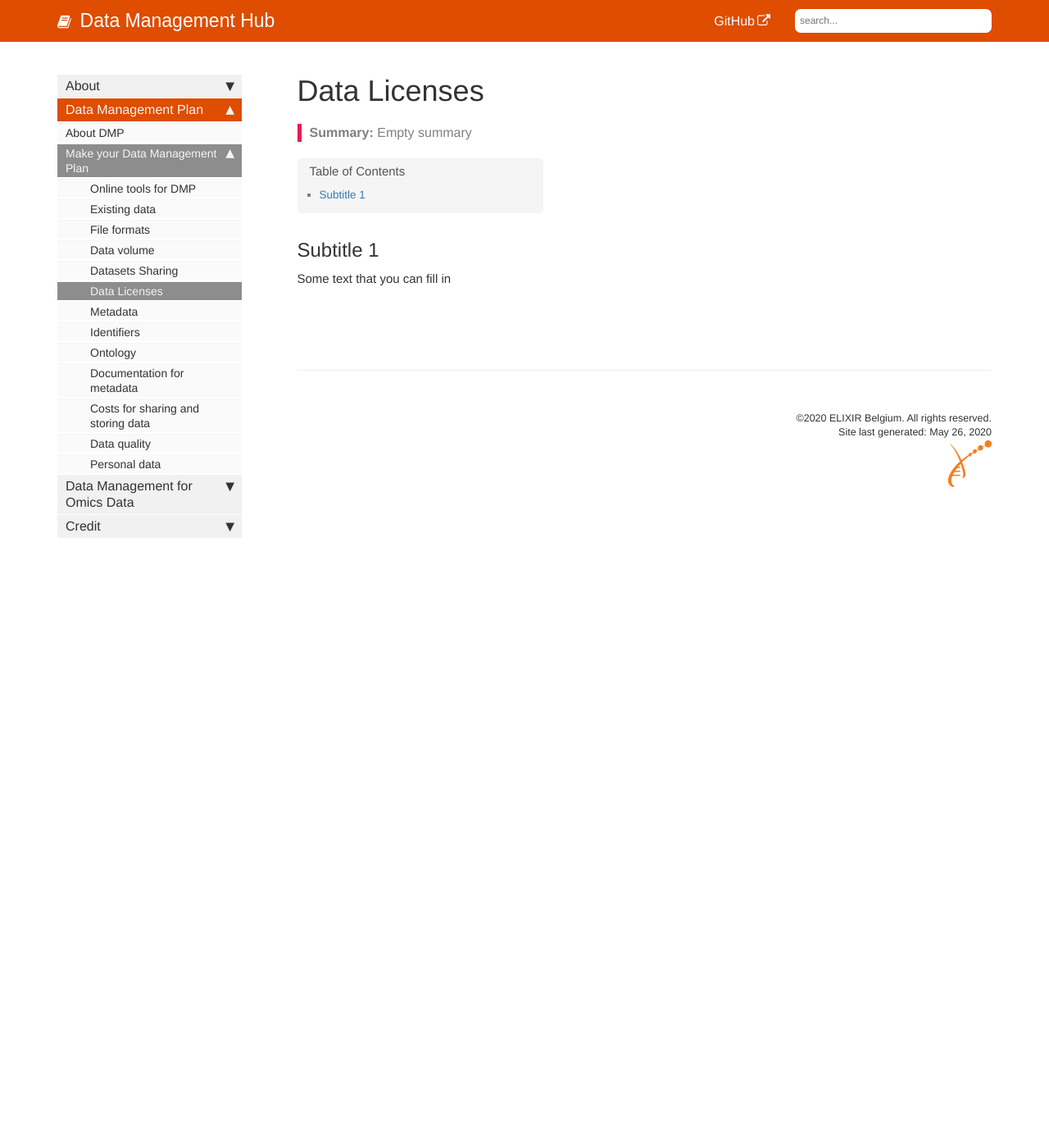
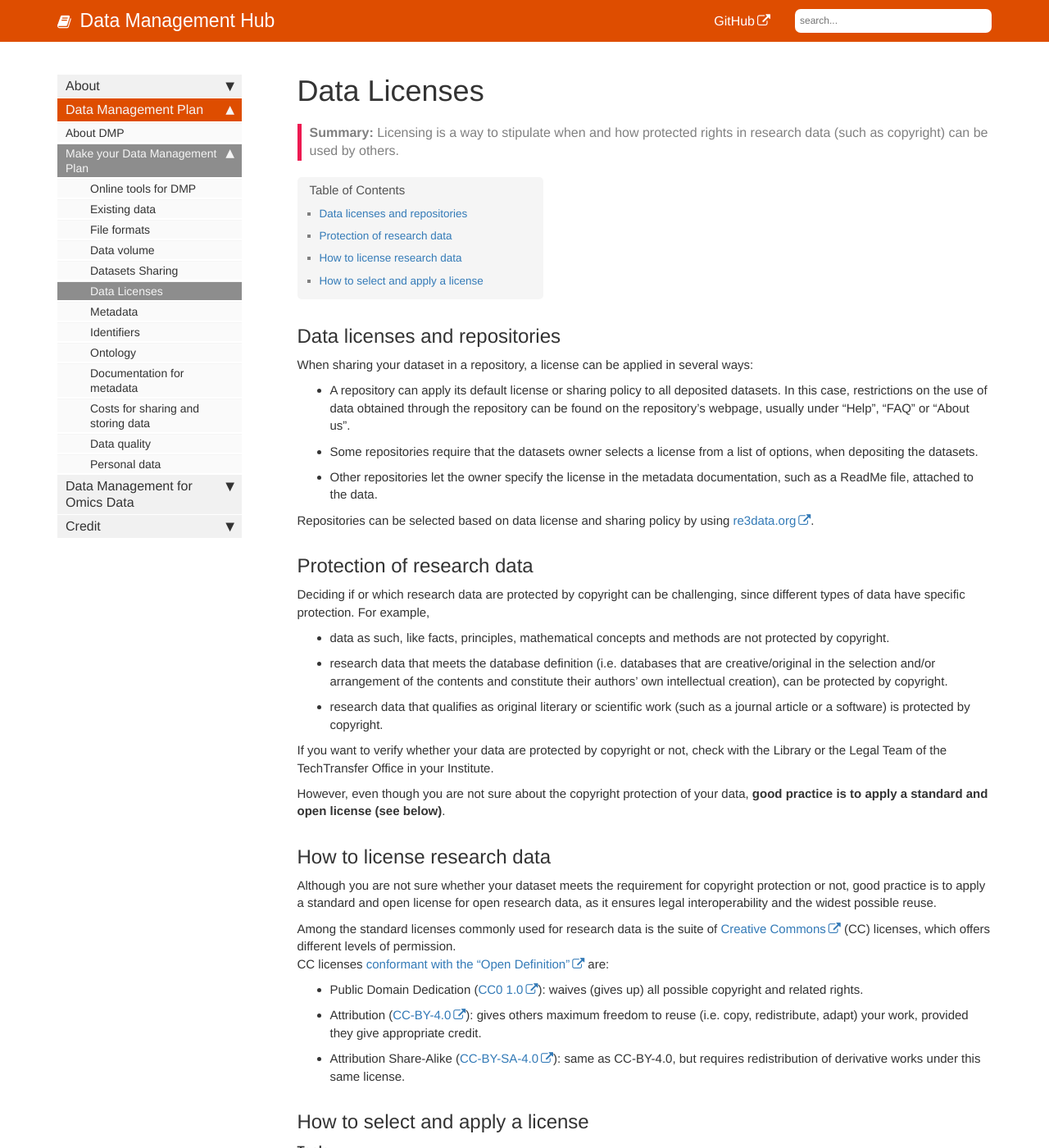
Before and after one commit to ELIXIR-Belgium/rdm-guide, a Jekyll site: the page built from pages/data_licenses.md, in a window 1280 px wide and 1400 px high. Shown: the whole window at 82% size. Built offline with Jekyll 4.4.1, drawn with Linux system fonts in a browser that asks for light colours; some web fonts are replaced; some of the changed text lies outside the part shown.

Commit message:
I added content to data_licenses page

```diff
--- a/pages/data_licenses.md
+++ b/pages/data_licenses.md
@@ -1,11 +1,42 @@
 ---
 title: Data Licenses
 keywords:
-summary: Empty summary
+summary: Licensing is a way to stipulate when and how protected rights  in research data (such as copyright) can be used by others.
 sidebar: mydoc_sidebar
 permalink: data_licenses.html
 ---
 
-## Subtitle 1
+## Data licenses and repositories
+When sharing your dataset in a repository, a license can be applied in several ways:
+* A repository can apply its default license or sharing policy to all deposited datasets. In this case, restrictions on the use of data obtained through the repository can be found on the repository’s webpage, usually under “Help”, “FAQ” or “About us”.
+* Some repositories require that the datasets owner selects a license from a list of options, when depositing the datasets.
+* Other repositories let the owner specify the license in the metadata documentation, such as a ReadMe file, attached to the data.
 
-Some text that you can fill in
+Repositories can be selected based on data license and sharing policy by using [re3data.org](https://www.re3data.org/search?query=).
+
+## Protection of research data
+Deciding if or which research data are protected by copyright can be challenging, since different types of data have specific protection. For example,
+* data as such, like facts, principles, mathematical concepts and methods are not protected by copyright.
+* research data that meets the database definition (i.e. databases that are creative/original in the selection and/or arrangement of the contents and constitute their authors’ own intellectual creation), can be protected by copyright.
+* research data that qualifies as original literary or scientific work (such as a journal article or a software) is protected by copyright.
+
+If you want to verify whether your data are protected by copyright or not, check with the Library or the Legal Team of the TechTransfer Office in your Institute.
+
+However, even though you are not sure about the copyright protection of your data, **good practice is to apply a standard and open license (see below)**.
+
+## How to license research data
+Although you are not sure whether your dataset meets the requirement for copyright protection or not, good practice is to apply a standard and open license for open research data, as it ensures legal interoperability and the widest possible reuse.
+
+Among the standard licenses commonly used for research data is the suite of [Creative Commons](https://creativecommons.org/licenses/) (CC) licenses, which offers different levels of permission. <br> CC licenses [conformant with the “Open Definition”](https://opendefinition.org/licenses/) are:
+* Public Domain Dedication ([CC0 1.0](https://creativecommons.org/publicdomain/zero/1.0/)): waives (gives up) all possible copyright and related rights.
+* Attribution ([CC-BY-4.0](https://creativecommons.org/licenses/by/4.0/)): gives others maximum freedom to reuse (i.e. copy, redistribute, adapt) your work, provided they give appropriate credit.
+* Attribution Share-Alike ([CC-BY-SA-4.0](https://creativecommons.org/licenses/by-sa/4.0/)): same as CC-BY-4.0, but requires redistribution of derivative works under this same license.
+
+## How to select and apply a license
+**Tools**
+* [License Selector](https://ufal.github.io/public-license-selector/)
+* [License Chooser](https://creativecommons.org/choose/)
+
+**Tutorials**
+* [How to apply a Creative Commons license to your work](https://guides.library.queensu.ca/c.php?g=704790&p=5014948) (by Queen’s University Library)
+* [How to add a Creative Commons license to your work](https://www.youtube.com/watch?v=5QxkuuiZwRU) (by Kingsborough Community College E-Learning)
```
